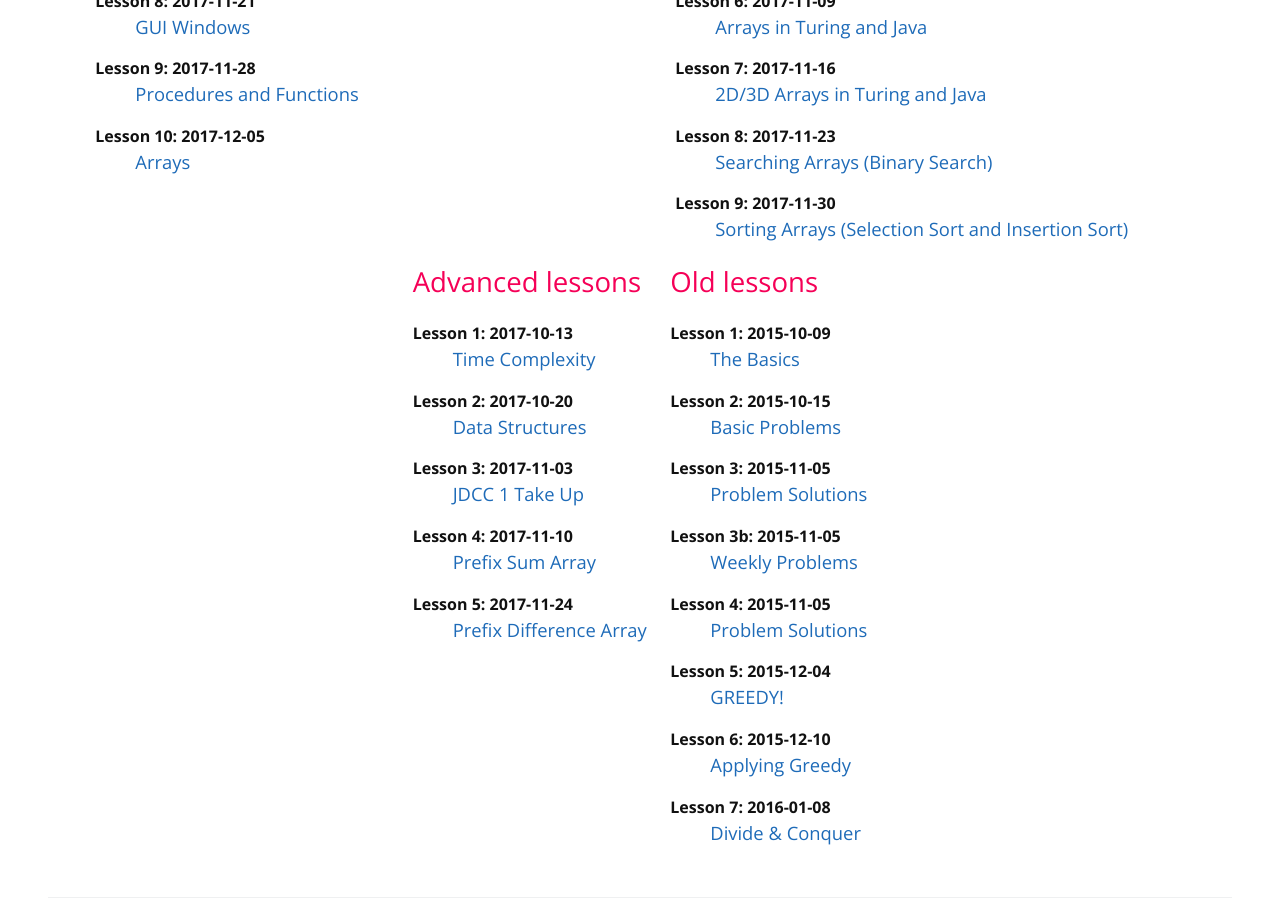
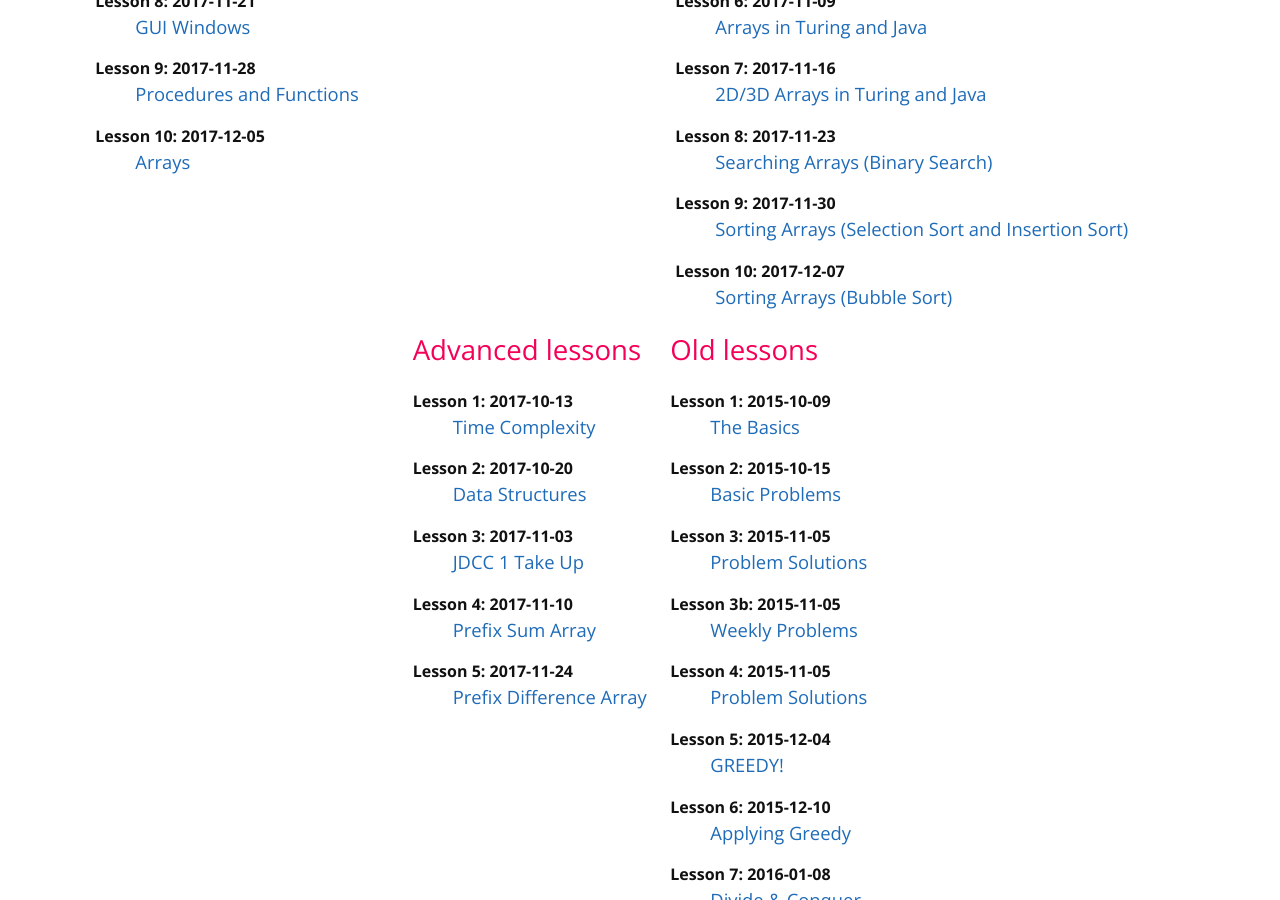
Before and after one commit to mcpt/mcpt.github.io, a Jekyll site: the page built from cpt.md, in a window 1280 px wide and 900 px high, scrolled down 1100 px. Built offline with Jekyll 4.4.1, drawn with Linux system fonts in a browser that asks for light colours.

Commit message:
Update girls-lessons.yml

```diff
--- a/_data/girls-lessons.yml
+++ b/_data/girls-lessons.yml
@@ -58,3 +58,8 @@
   date: 2017-11-30
   id: 9
   url: https://docs.google.com/presentation/d/1hrDG5jKDPZ7XUdXvJgNUL1Z5eQYjFh163b-eE1jbB9Y/edit?usp=sharing
+
+- title: Sorting Arrays (Bubble Sort)
+  date: 2017-12-07
+  id: 10
+  url: https://docs.google.com/presentation/d/1ob4R5PYaeT75-1tI08Q3eZ7BM_oLMi-oJudxo8MwknM/edit?usp=sharing
```
